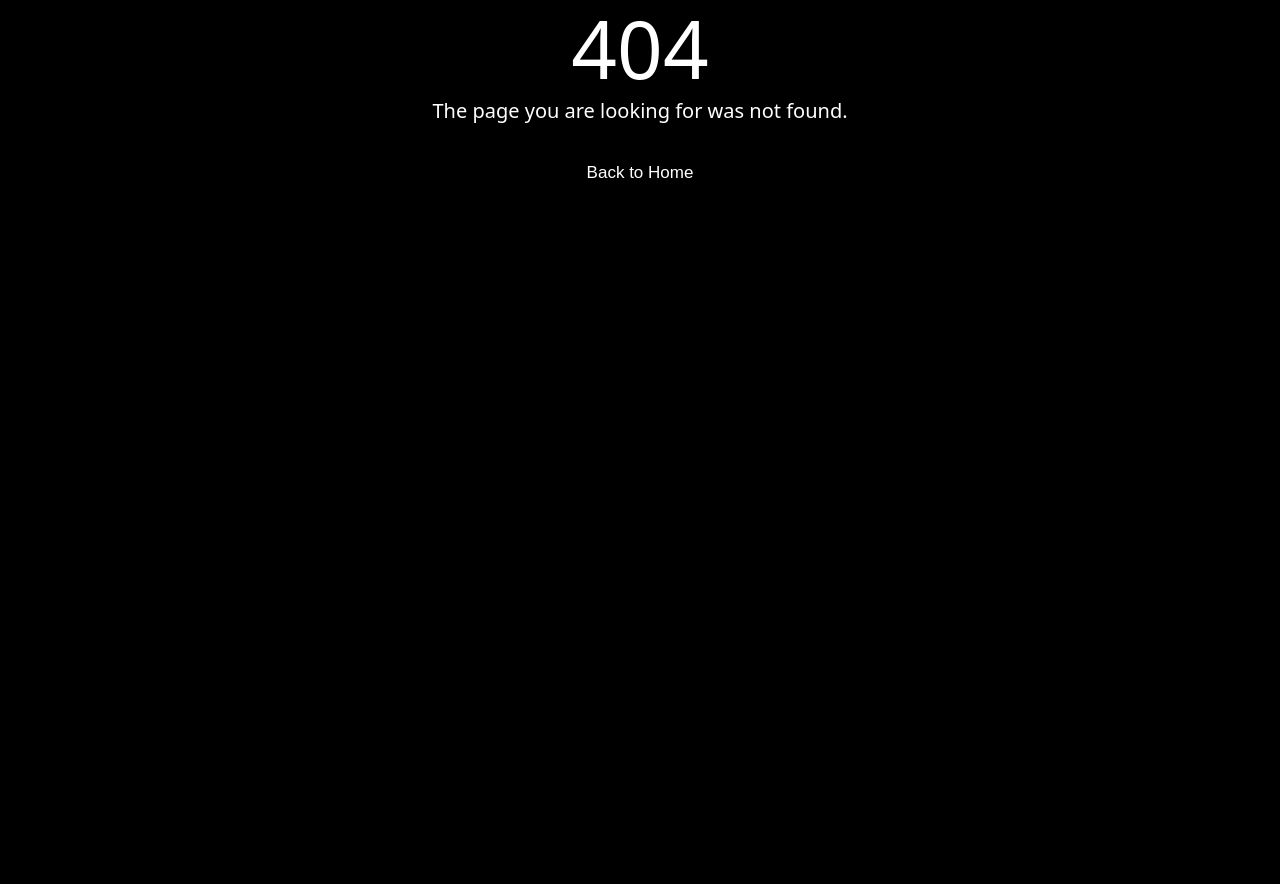
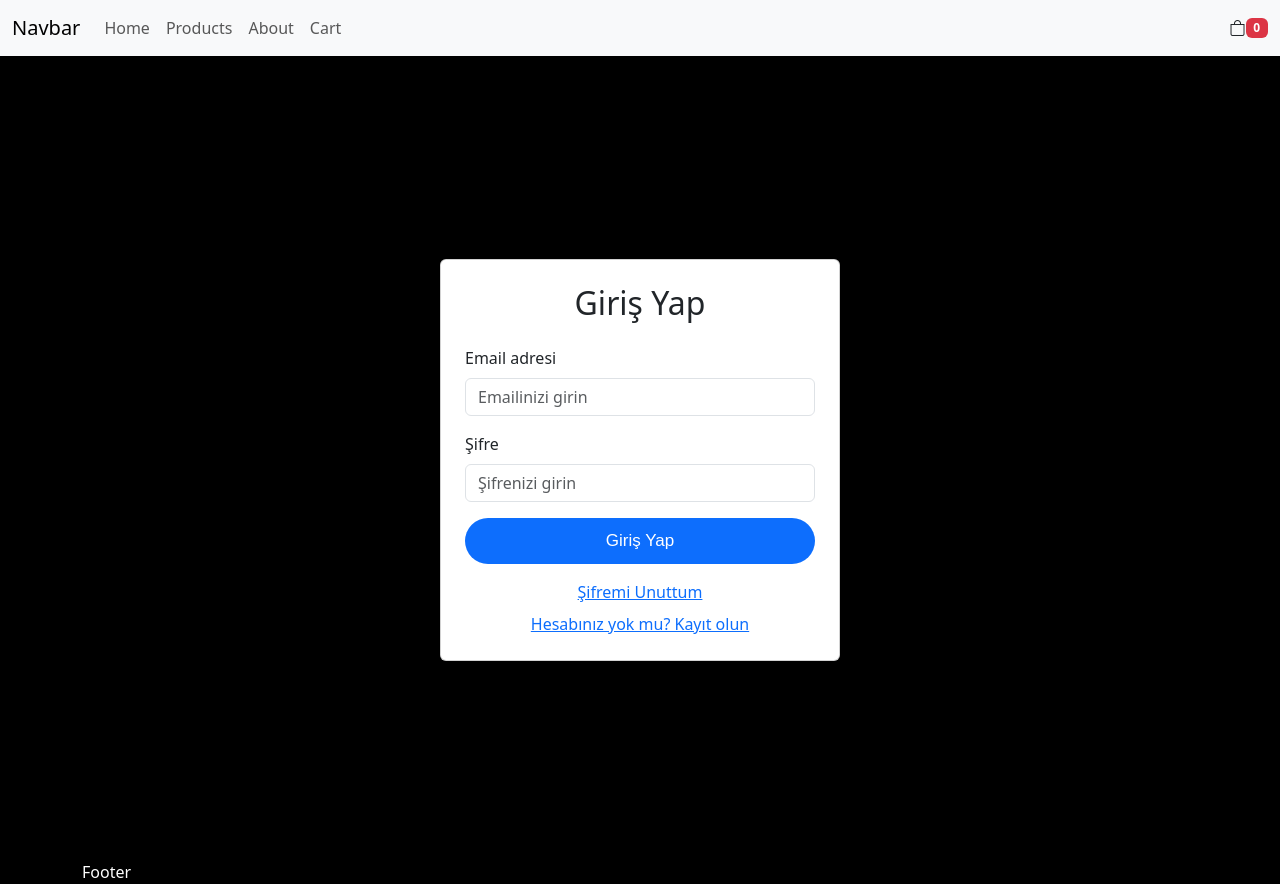
Before and after one commit to CodeCoder96/sbm-react-egitimi, a React (Vite) app: page /login in a window 1280 px wide. Before the commit this address had no page. Before the commit the page ends 800 px from the top, so only its background shows below. Built offline with nearby package versions, Linux system fonts and the light colour scheme.

Commit message:
formik kurulumu

```diff
--- a/package.json
+++ b/package.json
@@ -10,6 +10,7 @@
     "preview": "vite preview"
   },
   "dependencies": {
+    "formik": "^2.4.6",
     "react": "^18.2.0",
     "react-dom": "^18.2.0",
     "react-router-dom": "^6.23.1"
--- a/src/App.jsx
+++ b/src/App.jsx
@@ -6,6 +6,7 @@ import CartPage from "./pages/CartPage";
 import MainLayout from "./layouts/MainLayout";
 import ErrorPage from "./pages/404Page";
 import ProductDetailsPage from "./pages/ProductDetailsPage";
+import LoginPage from "./pages/LoginPage";
 
 function App() {
   const router = createBrowserRouter([
@@ -33,6 +34,10 @@ function App() {
         {
           path: "/products/:productId",
           element: <ProductDetailsPage />
+        },
+        {
+          path: "/login",
+          element: <LoginPage />
         }
       ],
     },
--- a/src/main.jsx
+++ b/src/main.jsx
@@ -2,11 +2,12 @@ import ReactDOM from "react-dom/client";
 import App from "./App";
 import "./index.css";
 import CartProvider from "./context/CartProvider";
+import React from "react";
 
 ReactDOM.createRoot(document.getElementById("root")).render(
-  // <React.StrictMode>
+  <React.StrictMode>
   <CartProvider>
     <App />
   </CartProvider>
-  // </React.StrictMode>
+  </React.StrictMode>
 );
--- /dev/null
+++ b/src/pages/LoginPage.jsx
@@ -0,0 +1,62 @@
+import { useFormik } from "formik";
+
+const LoginPage = () => {
+  const formik = useFormik({
+    initialValues: {
+      email: "",
+      password: "",
+    },
+    onSubmit: (values) => {
+      console.log(values);
+    },
+  });
+  return (
+    <div className="container d-flex align-items-center justify-content-center min-vh-100">
+      <div
+        className="card shadow-sm p-4"
+        style={{ maxWidth: "400px", width: "100%" }}
+      >
+        <h2 className="text-center mb-4">Giriş Yap</h2>
+        <form onSubmit={formik.handleSubmit}>
+          <div className="mb-3">
+            <label htmlFor="email" className="form-label">
+              Email adresi
+            </label>
+            <input
+              type="email"
+              className="form-control"
+              name="email"
+              placeholder="Emailinizi girin"
+              onChange={formik.handleChange}
+            />
+          </div>
+          <div className="mb-3">
+            <label htmlFor="password" className="form-label">
+              Şifre
+            </label>
+            <input
+              type="password"
+              className="form-control"
+              name="password"
+              placeholder="Şifrenizi girin"
+              onChange={formik.handleChange}
+            />
+          </div>
+          <div className="d-grid">
+            <button type="submit" className="btn btn-primary btn-block">
+              Giriş Yap
+            </button>
+          </div>
+        </form>
+        <div className="text-center mt-3">
+          <a href="#">Şifremi Unuttum</a>
+        </div>
+        <div className="text-center mt-2">
+          <a href="#">Hesabınız yok mu? Kayıt olun</a>
+        </div>
+      </div>
+    </div>
+  );
+};
+
+export default LoginPage;
```
Also changed, not shown: 1 other file (tests, documents, lock files or other folders).
